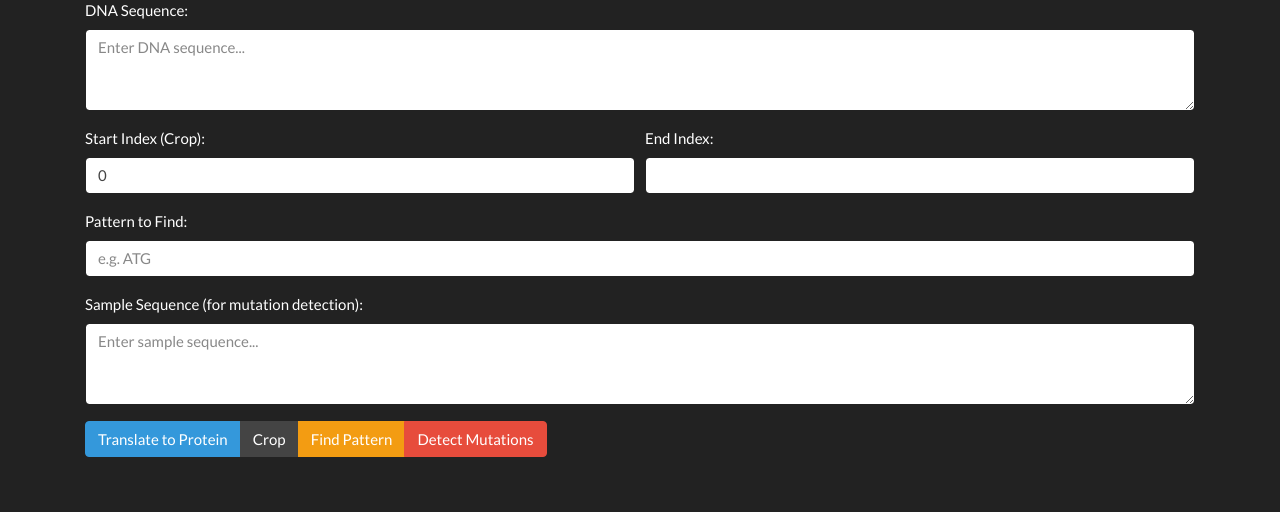
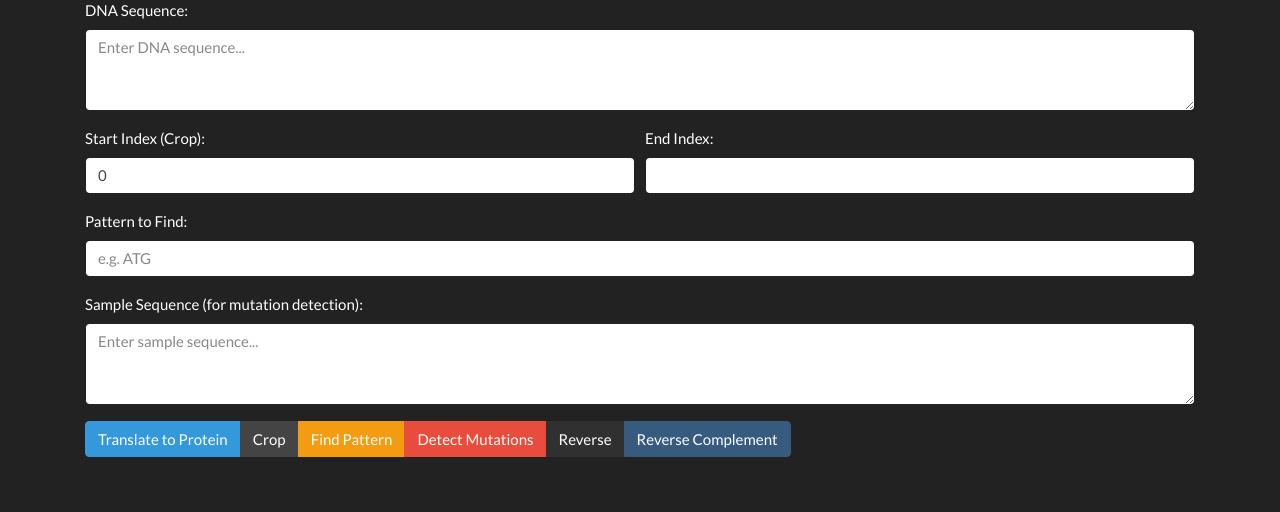
Before and after one commit to WarnyKuma/dna-python-project, a Flask app: page / in a window 1280 px wide. Shown: the part 168-680 px from the top of the page. Run offline with Flask 3, Linux system fonts and the light colour scheme; some libraries are stand-ins or nearby versions.

Commit message:
Refined first version

```diff
--- a/app.py
+++ b/app.py
@@ -1,7 +1,8 @@
-from flask import Flask, render_template, request
-from src.dna_utils import crop_sequence, find_pattern, translate_dna_to_protein, detect_mutations
+from flask import Flask, render_template, request, flash
+from src.dna_utils import *
 
 app = Flask(__name__)
+app.secret_key = 'wefhnoijwempfonouvbnweodicfmewkdnxcwescjfkieorfgnbruoefer'
 
 
 @app.route('/', methods=['GET', 'POST'])
@@ -13,26 +14,55 @@ def index():
         sequence = request.form['sequence']
 
         if action == 'translate':
-            protein = translate_dna_to_protein(sequence)
-            result = f"Translated Protein Sequence:\n{protein}"
+            if not sequence.strip():
+                flash("Please enter DNA sequence for translation.")
+            else:
+                protein = translate_dna_to_protein(sequence)
+                result = f"Translated Protein Sequence:\n{protein}"
         elif action == 'crop':
-            start = int(request.form.get('start', 0))
-            end = int(request.form.get('end', len(sequence)))
-            cropped = crop_sequence(sequence, start, end)
-            result = f"Cropped Sequence (from {start} to {end}):\n{cropped}"
+            if not sequence.strip():
+                flash("Please enter DNA sequence for cropping.")
+            else:
+                try:
+                    start = int(request.form.get('start', 0))
+                    end = int(request.form.get('end', len(sequence)))
+                    cropped = crop_sequence(sequence, start, end)
+                    result = f"Cropped Sequence (from {start} to {end}):\n{cropped}"
+                except (ValueError, TypeError) as e:
+                    flash("Error: Invalid start or end index.")
         elif action == 'pattern':
-            pattern = request.form['pattern']
-            indices = find_pattern(sequence, pattern)
-            if indices:
-                result = f"Pattern '{pattern}' found at indices: {indices}"
+            pattern = request.form.get('pattern', '').strip()
+            if not sequence.strip():
+                flash("Please enter DNA sequence to search for a pattern.")
+            elif not pattern:
+                flash("Please enter a pattern to search for.")
             else:
-                result = f"No occurrences of pattern '{pattern}' found."
+                indices = find_pattern(sequence, pattern)
+                if indices:
+                    result = f"Pattern '{pattern}' found at indices: {indices}"
+                else:
+                    result = f"No occurrences of pattern '{pattern}' found."
         elif action == 'mutations':
-            sample_sequence = request.form['sample_sequence']
-            mutations = detect_mutations(sequence, sample_sequence)
-            if mutations:
-                result = "Mutations Detected:\n" + "\n".join(mutations)
+            sample_sequence = request.form.get('sample_sequence', '').strip()
+            if not sequence.strip() or not sample_sequence:
+                flash("Please enter both reference and sample DNA sequences for mutation detection.")
             else:
-                result = "No mutations found. Sequences are identical."
+                mutations = detect_mutations(sequence, sample_sequence)
+                if mutations:
+                    result = "Mutations Detected:\n" + "\n".join(mutations)
+                else:
+                    result = "No mutations found. Sequences are identical."
+        elif action == 'reverse':
+            if not sequence.strip():
+                flash("Please enter DNA sequence to reverse.")
+            else:
+                reversed_seq = reverse_sequence(sequence)
+                result = f"Reversed Sequence:\n{reversed_seq}"
+        elif action == 'reverse_complement':
+            if not sequence.strip():
+                flash("Please enter DNA sequence to get reverse complement.")
+            else:
+                rev_comp = reverse_complement(sequence)
+                result = f"Reverse Complement:\n{rev_comp}"
 
     return render_template('index.html', result=result)
--- a/requirements.txt
+++ b/requirements.txt
@@ -5,5 +5,6 @@ importlib_metadata==8.7.0
 itsdangerous==2.2.0
 Jinja2==3.1.6
 MarkupSafe==3.0.2
+typing_extensions==4.13.2
 Werkzeug==3.1.3
 zipp==3.21.0
--- a/src/dna_utils.py
+++ b/src/dna_utils.py
@@ -32,8 +32,34 @@ def crop_sequence(seq: str, start: int, end: int) -> str:
     Returns:
     str: Cropped DNA sequence.
     """
-    if str != '':
-        return seq[start:end]
+    return seq[start:end]
+
+
+def reverse_sequence(seq: str) -> str:
+    """
+    Reverses the input DNA sequence.
+
+    Args:
+        seq (str): DNA sequence (string of A, T, C, G)
+
+    Returns:
+        str: Reversed DNA sequence
+    """
+    return seq[::-1]
+
+
+def reverse_complement(seq: str) -> str:
+    """
+    Returns the reverse complement of a DNA sequence.
+
+    Args:
+        seq (str): DNA sequence (A, T, C, G)
+
+    Returns:
+        str: Reverse complement of the sequence
+    """
+    complement = {'A': 'T', 'T': 'A', 'C': 'G', 'G': 'C'}
+    return ''.join(complement.get(base, base) for base in reverse_sequence(seq.upper()))
 
 
 def find_pattern(seq: str, pattern: str) -> list:
--- a/templates/index.html
+++ b/templates/index.html
@@ -6,17 +6,18 @@
 <form method="POST">
     <div class="form-group">
         <label for="sequence">DNA Sequence:</label>
-        <textarea name="sequence" id="sequence" class="form-control" rows="3" placeholder="Enter DNA sequence..."></textarea>
+        <textarea name="sequence" id="sequence" class="form-control" rows="3" placeholder="Enter DNA sequence...">{{ request.form.get('sequence', '') }}</textarea>
     </div>
+
 
     <div class="form-row">
         <div class="form-group col-md-6">
             <label for="start">Start Index (Crop):</label>
-            <input type="number" class="form-control" id="start" name="start" value="0">
+            <input type="number" class="form-control" id="start" name="start" value="{{ request.form.get('start', 0) }}">
         </div>
         <div class="form-group col-md-6">
             <label for="end">End Index:</label>
-            <input type="number" class="form-control" id="end" name="end">
+            <input type="number" class="form-control" id="end" name="end" value="{{ request.form.get('end', '') }}">
         </div>
     </div>
 
@@ -27,7 +28,7 @@
 
     <div class="form-group">
         <label for="sample_sequence">Sample Sequence (for mutation detection):</label>
-        <textarea name="sample_sequence" id="sample_sequence" class="form-control" rows="3" placeholder="Enter sample sequence..."></textarea>
+        <textarea name="sample_sequence" id="sample_sequence" class="form-control" rows="3" placeholder="Enter sample sequence...">{{ request.form.get('sample_sequence', '') }}</textarea>
     </div>
 
     <div class="btn-group mb-4" role="group">
@@ -35,6 +36,8 @@
         <button type="submit" name="action" value="crop" class="btn btn-secondary">Crop</button>
         <button type="submit" name="action" value="pattern" class="btn btn-warning">Find Pattern</button>
         <button type="submit" name="action" value="mutations" class="btn btn-danger">Detect Mutations</button>
+        <button type="submit" name="action" value="reverse" class="btn btn-dark">Reverse</button>
+        <button type="submit" name="action" value="reverse_complement" class="btn btn-primary">Reverse Complement</button>
     </div>
 </form>
 
```
Also changed, not shown: 1 other file.
